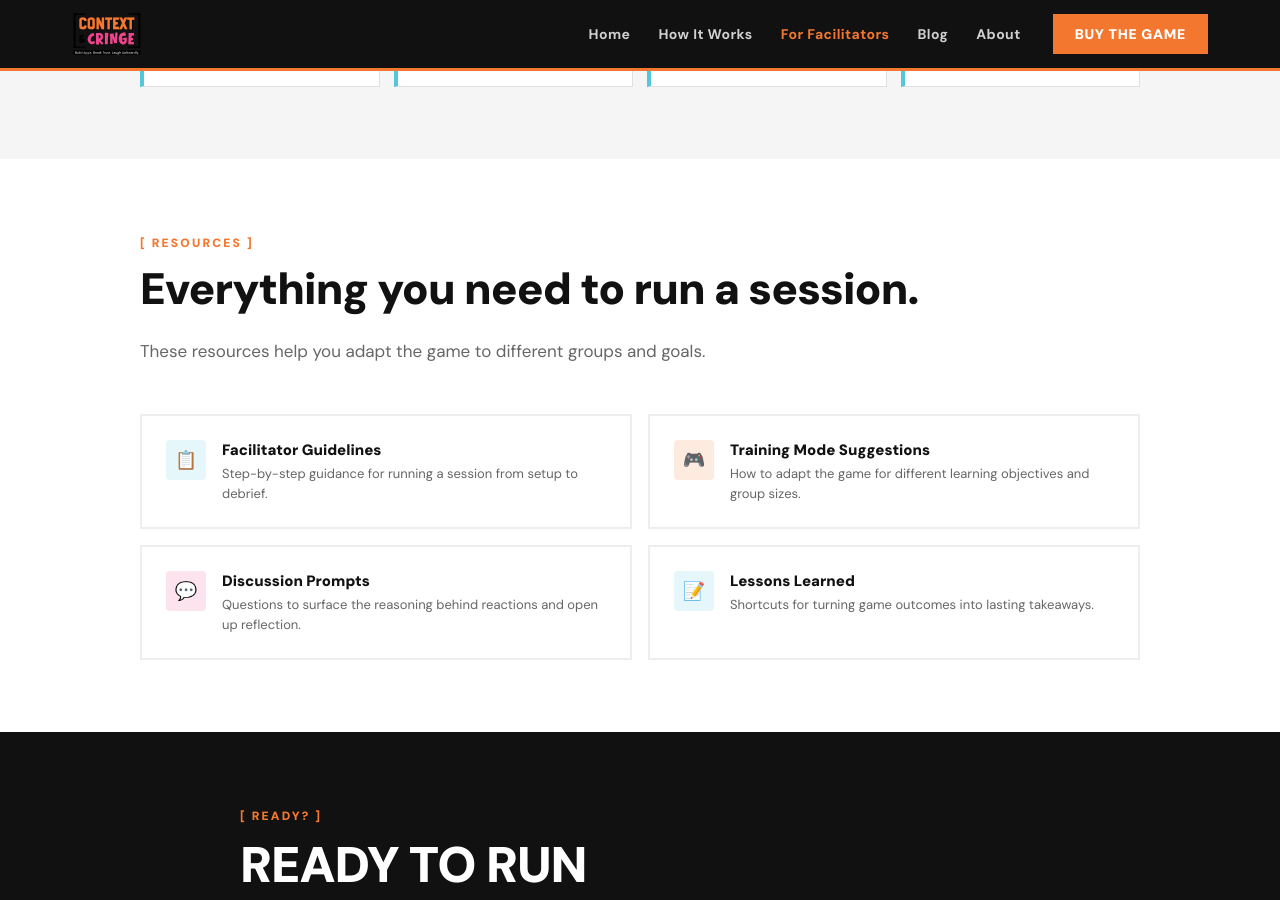
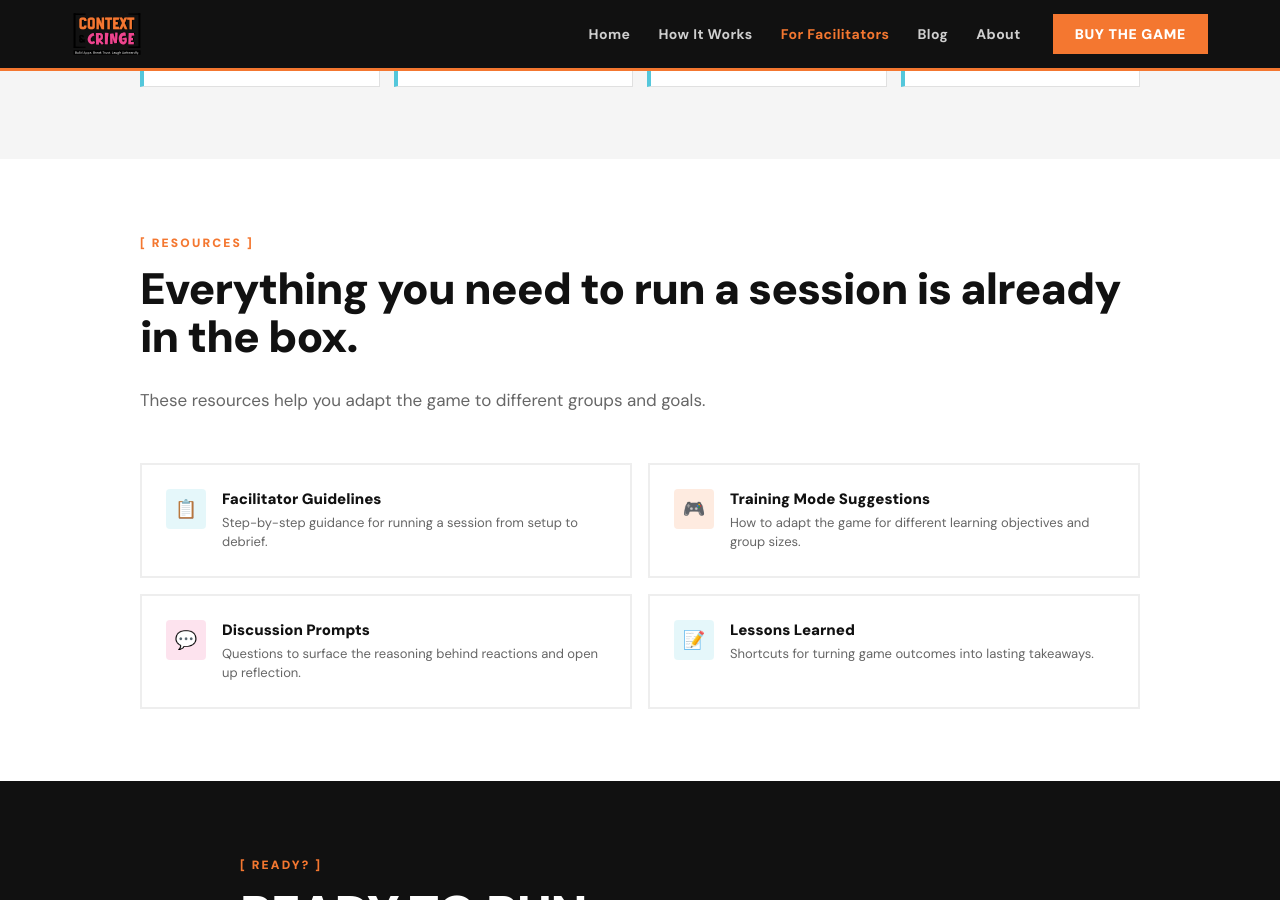
Before and after one commit to ContextAndCringe/www, a Jekyll site: the page built from facilitators.html, in a window 1280 px wide and 900 px high, scrolled down 2354 px. Built offline with Jekyll 4.4.1, drawn with Linux system fonts in a browser that asks for light colours.

Commit message:
Update section title for resources

```diff
--- a/facilitators.html
+++ b/facilitators.html
@@ -191,7 +191,7 @@ extra_css: |
 <section class="section resources-section">
   <div class="section-inner">
     <span class="section-label">[ Resources ]</span>
-    <h2 class="section-title">Everything you need to run a session.</h2>
+    <h2 class="section-title">Everything you need to run a session is already in the box.</h2>
     <p class="section-intro">These resources help you adapt the game to different groups and goals.</p>
     <div class="resources-grid">
       <div class="resource-card rc1">
```
